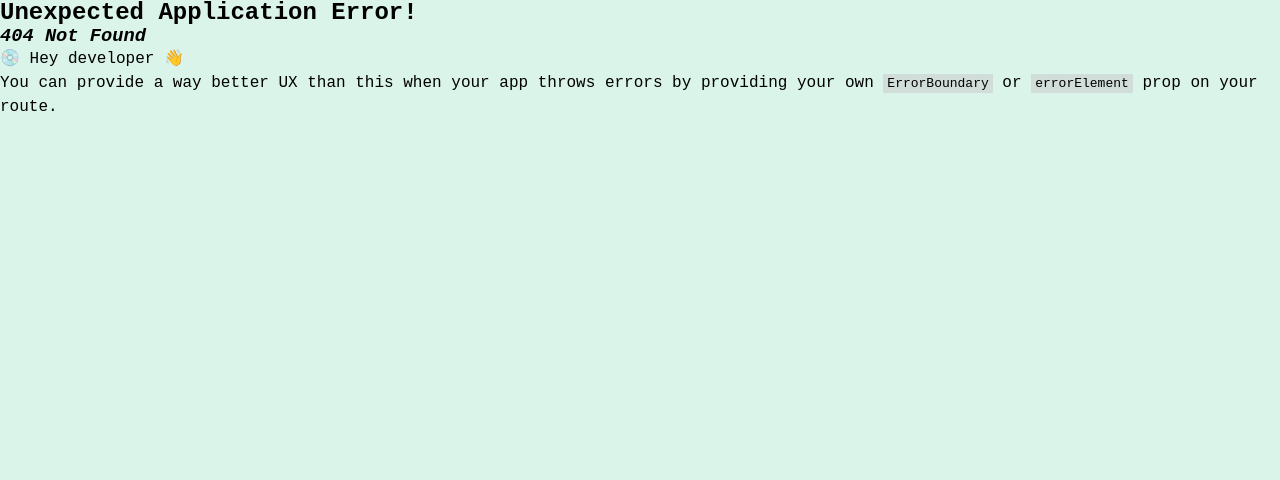
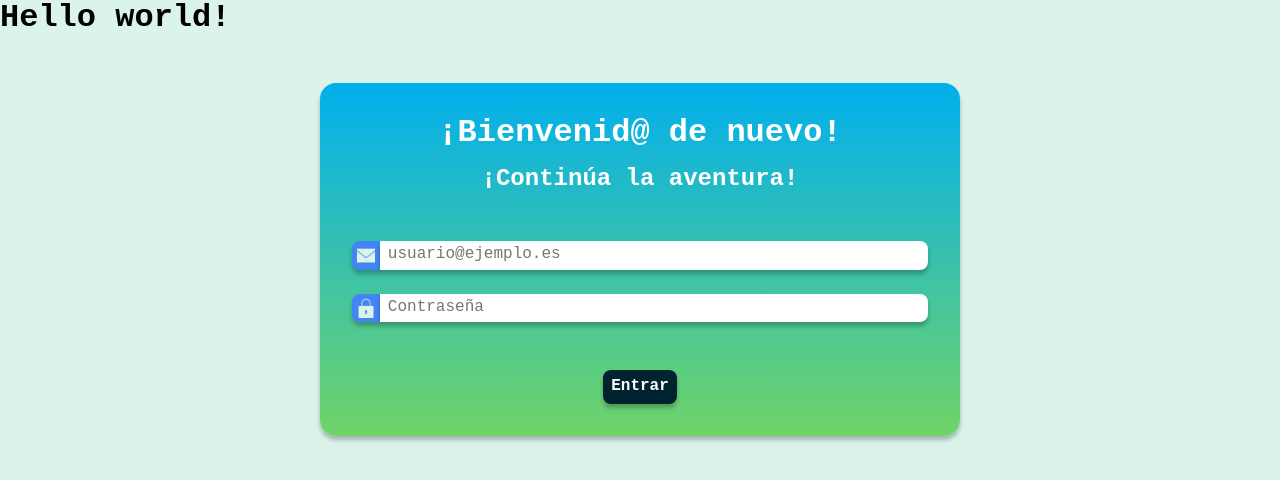
Before and after one commit to JavierBrizuela/exceso_de_iteraciones, a React (Vite) app in the folder Frontend/: page /signin in a window 1280 px wide. Before the commit this address had no page. Shown: the top 480 px of the page. Built offline with nearby package versions, Linux system fonts and the light colour scheme; a web font is replaced by a local one.

Commit message:
sign in (first draft)

```diff
--- /dev/null
+++ b/Frontend/src/routes/Signup/Signin.jsx
@@ -0,0 +1,93 @@
+import { useForm } from "react-hook-form";
+import Input from "./components/Input";
+import "./Signup.css";
+import { toast } from "react-hot-toast";
+
+function Signin() {
+  const {
+    register,
+    handleSubmit,
+    formState: { errors },
+    watch,
+  } = useForm();
+
+  const onSubmit = (data) => {
+    console.log(data);
+    fetch("http://127.0.0.1:8000/api/signup/", {
+      method: "POST",
+      headers: {
+        "Content-Type": "application/json",
+      },
+      body: JSON.stringify({
+        email: data.email,
+        first_name: data.nombre,
+        last_name: data.apellido,
+        username: data.username,
+        password: data.password,
+      }),
+    })
+      .then((response) => response.json())
+      .then((data) => {
+        if (data.email?.includes("Ya existe Usuario con este email.")) {
+          toast.error("Ya existe un usuario con este email");
+        }
+        console.log(data);
+      });
+  };
+
+  const password = watch("password", "");
+
+  return (
+    <section className="form-signup">
+      <form className="form" onSubmit={handleSubmit(onSubmit)}>
+        <div className="signup-titles">
+          <h1>¡Bienvenid@ de nuevo!</h1>
+          <h2>¡Continúa la aventura!</h2>
+        </div>
+
+        <div className="form-container">
+          <div className="input-group">
+            <Input
+              id="email"
+              registerProps={register("email", {
+                required: "El email es obligatorio",
+                pattern: {
+                  value: /^[a-zA-Z0-9_.+-]+@[a-zA-Z0-9-]+\.[a-zA-Z0-9-.]+$/,
+                  message: "El formato del email es incorrecto",
+                },
+              })}
+              type="email"
+              placeholder="usuario@ejemplo.es"
+              icon="email"
+              errorMessage={errors.email && errors.email.message}
+            />
+          </div>
+          <div className="input-group">
+            <Input
+              id="password"
+              registerProps={register("password", {
+                required: "La contraseña es obligatoria",
+                minLength: { value: 8, message: "La contraseña debe tener al menos 8 caracteres" },
+                pattern: {
+                  value: /^(?=.*[a-z])(?=.*[A-Z])(?=.*\d)(?=.*[@$!%*?&_-])[A-Za-z\d@$!%*?&_-]+$/,
+                  message:
+                    "La contraseña debe contener al menos una letra mayúscula, una letra minúscula, un número y un carácter especial",
+                },
+              })}
+              type="password"
+              placeholder="Contraseña"
+              icon="password"
+              errorMessage={errors.password && errors.password.message}
+            />
+          </div>
+        </div>
+
+        <button type="submit" className="register">
+          Entrar
+        </button>
+      </form>
+    </section>
+  );
+}
+
+export default Signin;
```
Also changed, not shown: Frontend/src/App.jsx (+6 -1 lines), 1 other file (tests, documents, lock files or other folders).
